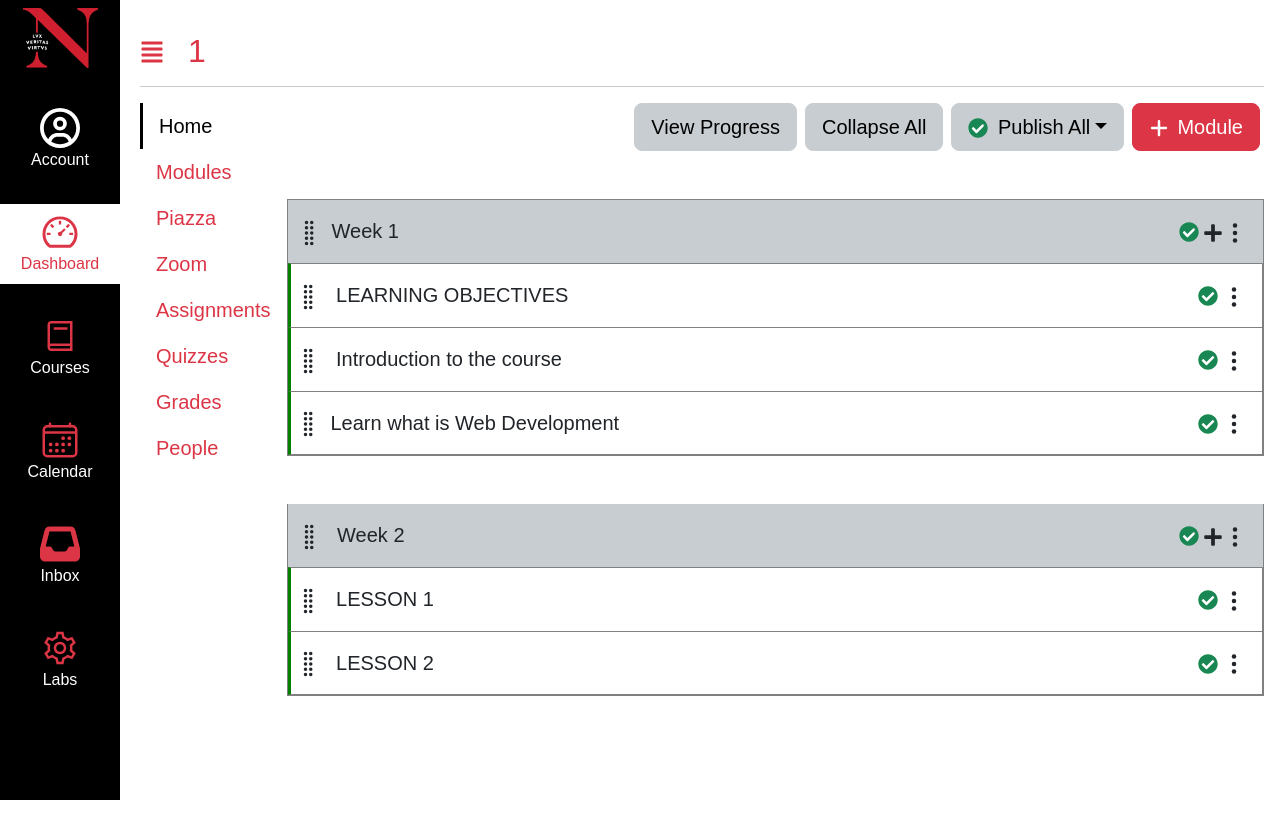
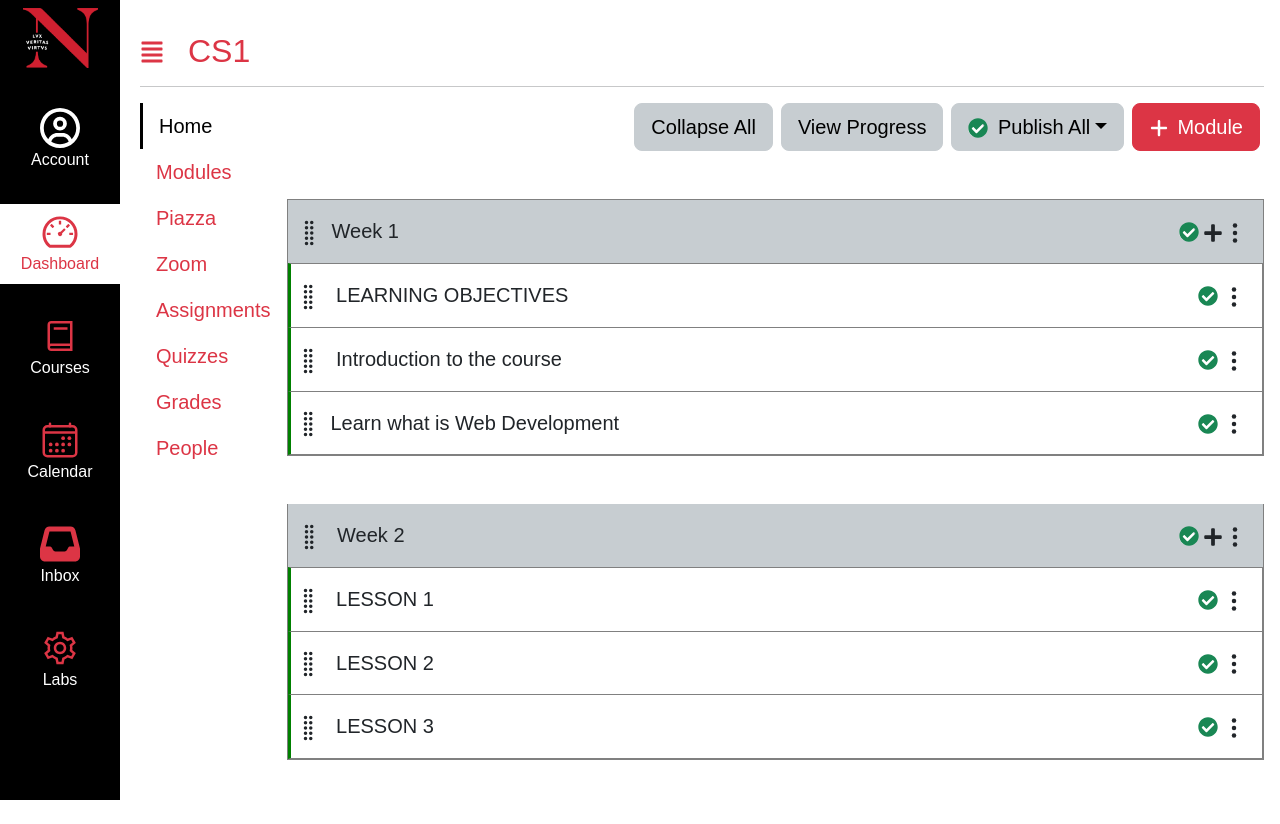
Before and after one commit to carynd/kambaz-next-js, a Next.js app: page /Courses/1/Modules in a window 1280 px wide. Before the commit the page ends 800 px from the top, so only its background shows below. Built offline with nearby package versions, Linux system fonts and the light colour scheme.

Commit message:
spacing added

```diff
--- a/src/app/(Kambaz)/Courses/[cid]/Modules/ModulesControls.tsx
+++ b/src/app/(Kambaz)/Courses/[cid]/Modules/ModulesControls.tsx
@@ -34,11 +34,11 @@ export default function ModulesControls() {
                 </DropdownMenu>
             </Dropdown>
             {/* Implement the View Progress and Collapse All buttons with IDs wd-view-progress and wd-collapse-all */}
+            <Button variant="secondary" size="lg" className="me-2 float-end" id="wd-view-progress-btn">
+                View Progress
+            </Button>
             <Button variant="secondary" size="lg" className="me-2 float-end" id="wd-collapse-all-btn">
                 Collapse All
-            </Button>
-            <Button variant="secondary" size="lg" className="me-2 float-end" id="wd-view-progress-btn">
-                View Progress
             </Button>
 
         </div>
--- a/src/app/(Kambaz)/Courses/[cid]/Modules/page.tsx
+++ b/src/app/(Kambaz)/Courses/[cid]/Modules/page.tsx
@@ -34,203 +34,12 @@ export default function Modules() {
         <ListGroupItem className="wd-lesson p-3 ps-1">
           <BsGripVertical className="me-2 fs-3" /> LESSON 2 <LessonControlButtons />
         </ListGroupItem>
+        <ListGroupItem className="wd-lesson p-3 ps-1">
+          <BsGripVertical className="me-2 fs-3" /> LESSON 3 <LessonControlButtons />
+        </ListGroupItem>
       </ListGroup>
     </ListGroupItem>
   </ListGroup>
-  {/*
-
-      <ul id="wd-modules">
-        <li className="wd-module">
-          <div className="wd-title">Week 1</div>
-          <ul className="wd-lessons">
-            <li className="wd-lesson">
-              <span className="wd-title">LEARNING OBJECTIVES</span>
-              <ul className="wd-content">
-                <li className="wd-content-item">Introduction to the course</li>
-                <li className="wd-content-item">
-                  Learn what is Web Development
-                </li>
-              </ul>
-            </li>
-            <li className="wd-lesson">
-              <span className="wd-title">READING</span>
-              <ul className="wd-content">
-                <li className="wd-content-item">Read Chapter 1</li>
-                <li className="wd-content-item">Read Chapter 1.2</li>
-              </ul>
-            </li>
-
-            <li className="wd-lesson">
-              <span className="wd-title">SLIDES</span>
-              <ul className="wd-content">
-                <li className="wd-content-item">Slideshow 1</li>
-                <li className="wd-content-item">Slideshow 2</li>
-                <li className="wd-content-item">Slideshow 3</li>
-              </ul>
-            </li>
-          </ul>
-        </li>
-        <li className="wd-module">
-          <div className="wd-title">Week 2</div>
-          <ul className="wd-lessons">
-            <li className="wd-lesson">
-              <span className="wd-title">LEARNING OBJECTIVES</span>
-              <ul className="wd-content">
-                <li className="wd-content-item">Introduction to the course</li>
-                <li className="wd-content-item">
-                  Learn what is Web Development
-                </li>
-              </ul>
-            </li>
-            <li className="wd-lesson">
-              <span className="wd-title">READING</span>
-              <ul className="wd-content">
-                <li className="wd-content-item">Read Chapter 1</li>
-                <li className="wd-content-item">Read Chapter 1.2</li>
-              </ul>
-            </li>
-
-            <li className="wd-lesson">
-              <span className="wd-title">SLIDES</span>
-              <ul className="wd-content">
-                <li className="wd-content-item">Slideshow 1</li>
-                <li className="wd-content-item">Slideshow 2</li>
-                <li className="wd-content-item">Slideshow 3</li>
-              </ul>
-            </li>
-          </ul>
-        </li>
-        <div className="wd-title">Week 3</div>
-        <ul className="wd-lessons">
-          <li className="wd-lesson">
-            <span className="wd-title">LEARNING OBJECTIVES</span>
-            <ul className="wd-content">
-              <li className="wd-content-item">Introduction to the course</li>
-              <li className="wd-content-item">Learn what is Web Development</li>
-            </ul>
-          </li>
-          <li className="wd-lesson">
-            <span className="wd-title">READING</span>
-            <ul className="wd-content">
-              <li className="wd-content-item">Read Chapter 1</li>
-              <li className="wd-content-item">Read Chapter 1.2</li>
-            </ul>
-          </li>
-
-          <li className="wd-lesson">
-            <span className="wd-title">SLIDES</span>
-            <ul className="wd-content">
-              <li className="wd-content-item">Slideshow 1</li>
-              <li className="wd-content-item">Slideshow 2</li>
-              <li className="wd-content-item">Slideshow 3</li>
-            </ul>
-          </li>
-        </ul>
-        <div className="wd-title">Week 4</div>
-        <ul className="wd-lessons">
-          <li className="wd-lesson">
-            <span className="wd-title">LEARNING OBJECTIVES</span>
-            <ul className="wd-content">
-              <li className="wd-content-item">Introduction to the course</li>
-              <li className="wd-content-item">Learn what is Web Development</li>
-            </ul>
-          </li>
-          <li className="wd-lesson">
-            <span className="wd-title">READING</span>
-            <ul className="wd-content">
-              <li className="wd-content-item">Read Chapter 1</li>
-              <li className="wd-content-item">Read Chapter 1.2</li>
-            </ul>
-          </li>
-
-          <li className="wd-lesson">
-            <span className="wd-title">SLIDES</span>
-            <ul className="wd-content">
-              <li className="wd-content-item">Slideshow 1</li>
-              <li className="wd-content-item">Slideshow 2</li>
-              <li className="wd-content-item">Slideshow 3</li>
-            </ul>
-          </li>
-        </ul>
-        <div className="wd-title">Week 5</div>
-        <ul className="wd-lessons">
-          <li className="wd-lesson">
-            <span className="wd-title">LEARNING OBJECTIVES</span>
-            <ul className="wd-content">
-              <li className="wd-content-item">Introduction to the course</li>
-              <li className="wd-content-item">Learn what is Web Development</li>
-            </ul>
-          </li>
-          <li className="wd-lesson">
-            <span className="wd-title">READING</span>
-            <ul className="wd-content">
-              <li className="wd-content-item">Read Chapter 1</li>
-              <li className="wd-content-item">Read Chapter 1.2</li>
-            </ul>
-          </li>
-
-          <li className="wd-lesson">
-            <span className="wd-title">SLIDES</span>
-            <ul className="wd-content">
-              <li className="wd-content-item">Slideshow 1</li>
-              <li className="wd-content-item">Slideshow 2</li>
-              <li className="wd-content-item">Slideshow 3</li>
-            </ul>
-          </li>
-        </ul>
-        <div className="wd-title">Week 6</div>
-        <ul className="wd-lessons">
-          <li className="wd-lesson">
-            <span className="wd-title">LEARNING OBJECTIVES</span>
-            <ul className="wd-content">
-              <li className="wd-content-item">Introduction to the course</li>
-              <li className="wd-content-item">Learn what is Web Development</li>
-            </ul>
-          </li>
-          <li className="wd-lesson">
-            <span className="wd-title">READING</span>
-            <ul className="wd-content">
-              <li className="wd-content-item">Read Chapter 1</li>
-              <li className="wd-content-item">Read Chapter 1.2</li>
-            </ul>
-          </li>
-
-          <li className="wd-lesson">
-            <span className="wd-title">SLIDES</span>
-            <ul className="wd-content">
-              <li className="wd-content-item">Slideshow 1</li>
-              <li className="wd-content-item">Slideshow 2</li>
-              <li className="wd-content-item">Slideshow 3</li>
-            </ul>
-          </li>
-        </ul>
-        <div className="wd-title">Week 7</div>
-        <ul className="wd-lessons">
-          <li className="wd-lesson">
-            <span className="wd-title">LEARNING OBJECTIVES</span>
-            <ul className="wd-content">
-              <li className="wd-content-item">Introduction to the course</li>
-              <li className="wd-content-item">Learn what is Web Development</li>
-            </ul>
-          </li>
-          <li className="wd-lesson">
-            <span className="wd-title">READING</span>
-            <ul className="wd-content">
-              <li className="wd-content-item">Read Chapter 1</li>
-              <li className="wd-content-item">Read Chapter 1.2</li>
-            </ul>
-          </li>
-
-          <li className="wd-lesson">
-            <span className="wd-title">SLIDES</span>
-            <ul className="wd-content">
-              <li className="wd-content-item">Slideshow 1</li>
-              <li className="wd-content-item">Slideshow 2</li>
-              <li className="wd-content-item">Slideshow 3</li>
-            </ul>
-          </li>
-        </ul>
-      </ul> */}
     </div>
   );
 }
--- a/src/app/(Kambaz)/Courses/[cid]/layout.tsx
+++ b/src/app/(Kambaz)/Courses/[cid]/layout.tsx
@@ -10,7 +10,7 @@ export default async function CoursesLayout({
     <div id="wd-courses">
     <h2 className="text-danger d-none d-md-block mt-3">
         <FaAlignJustify className="me-4 fs-4 mb-1" />
-        {cid}
+        CS{cid}
       </h2>
       <hr className="d-none d-md-block" />
 
```
Also changed, not shown: src/app/(Kambaz)/Courses/[cid]/Assignments/page.tsx (+4 -3 lines).
